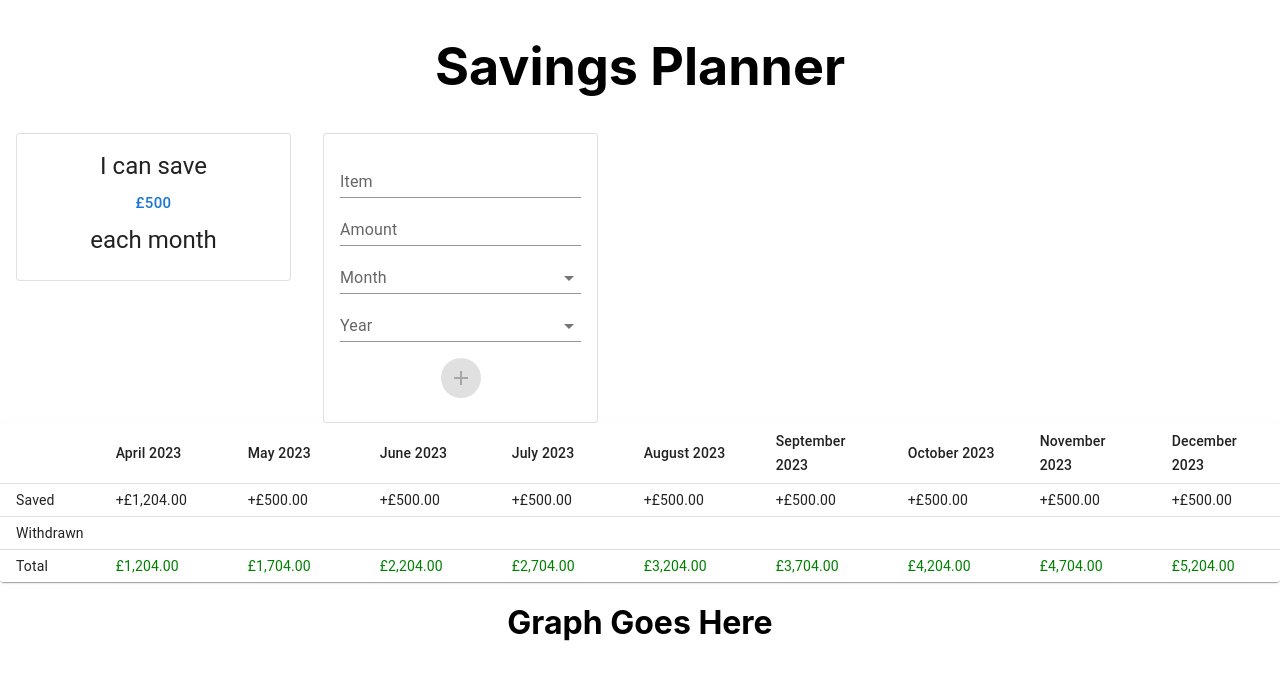
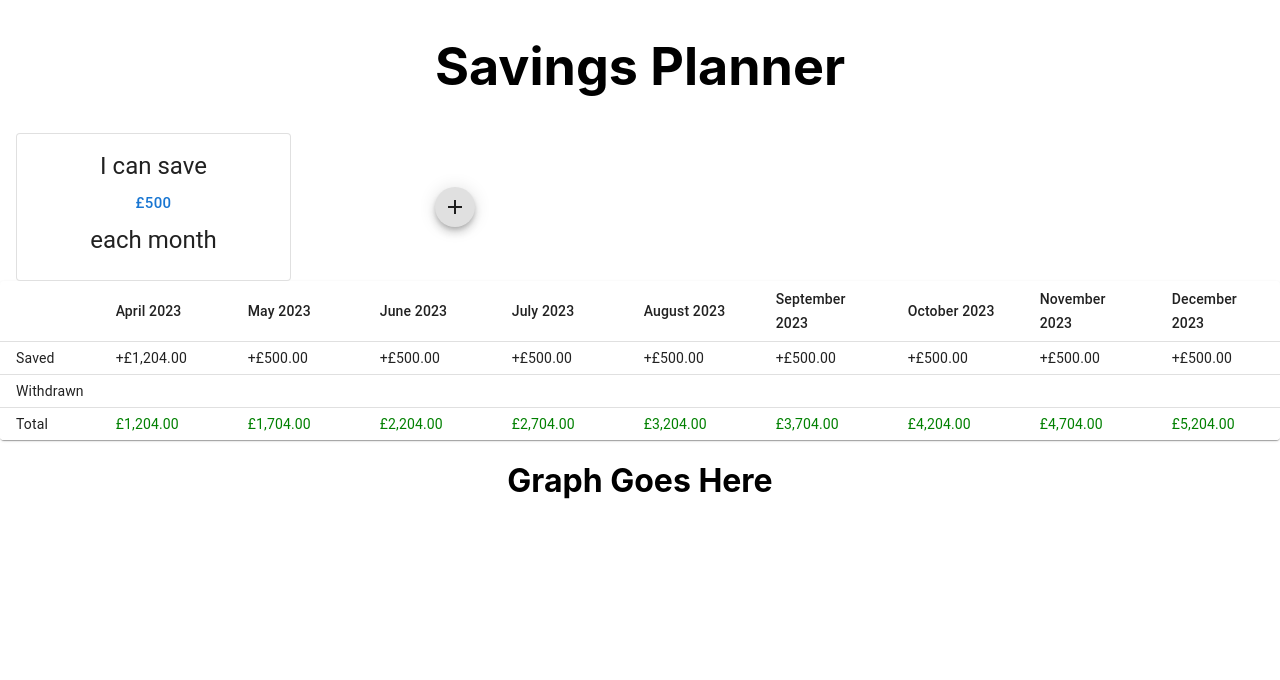
Before and after one commit to AKP-13/savings-planner, a React (Create React App) app: page / in a window 1280 px wide. Shown: the top 680 px of the page. Built offline with nearby package versions, Linux system fonts and the light colour scheme.

Commit message:
Add a plus icon that needs to be pressed before seeing the form to add a new item

```diff
--- a/src/savingGoals/AddNewSavingItem.js
+++ b/src/savingGoals/AddNewSavingItem.js
@@ -2,6 +2,8 @@
 import React, { useState } from 'react';
 import { Box, Card, CardContent, Fab, MenuItem, TextField } from '@mui/material';
 import AddIcon from '@mui/icons-material/Add';
+import CloseIcon from '@mui/icons-material/Close';
+import CheckIcon from '@mui/icons-material/Check';
 import { updateWithdrawnAmount } from './helpers';
 import { MONTHS, YEARS } from '../utils/constants';
 
@@ -9,6 +11,7 @@ const initialInputs = { monthNeeded: '', yearNeeded: '', itemToSaveFor: '', item
 
 const AddNewSavingItem = ({ setSavingItems, setTableData, tableData }) => {
   const [inputs, setInputs] = useState(initialInputs);
+  const [isAdding, setIsAdding] = useState(false);
 
   const handleChange = (event) => {
     const { name, value } = event.target;
@@ -32,15 +35,22 @@ const AddNewSavingItem = ({ setSavingItems, setTableData, tableData }) => {
     });
 
     setTableData(updatedTableData);
+    setIsAdding(false);
   };
 
-  const isDisabled =
-    !inputs.itemToSaveFor ||
-    inputs.itemToSaveFor === '' ||
-    !inputs.itemAmount ||
-    !inputs.itemAmount;
+  // TO DO
+  // Also disable when adding a duplicate item
+  const isDisabled = inputs.itemToSaveFor === '' || inputs.itemAmount === '';
 
-  return (
+  const handleAddNewItem = () => {
+    setIsAdding(true);
+  };
+
+  const handleClose = () => {
+    setIsAdding(false);
+  };
+
+  return isAdding ? (
     <Box sx={{ minWidth: 275, margin: '0 1rem' }}>
       <Card variant="outlined">
         <CardContent sx={{ display: 'flex', flexDirection: 'column' }}>
@@ -95,6 +105,7 @@ const AddNewSavingItem = ({ setSavingItems, setTableData, tableData }) => {
             ))}
           </TextField>
 
+          <div>
             <Fab
               color="success"
               aria-label="Confirm"
@@ -102,11 +113,24 @@ const AddNewSavingItem = ({ setSavingItems, setTableData, tableData }) => {
               onClick={handleSubmit}
               disabled={isDisabled}
               sx={{ margin: '1rem auto 0' }}>
-            <AddIcon />
+              <CheckIcon />
             </Fab>
+            <Fab
+              color="error"
+              aria-label="Close"
+              size="small"
+              onClick={handleClose}
+              sx={{ margin: '1rem auto 0' }}>
+              <CloseIcon />
+            </Fab>
+          </div>
         </CardContent>
       </Card>
     </Box>
+  ) : (
+    <Fab aria-label="Add" size="small" onClick={handleAddNewItem} sx={{ margin: 'auto 8rem' }}>
+      <AddIcon />
+    </Fab>
   );
 };
 
```
Lines whose indentation alone changed are shown as unchanged.
